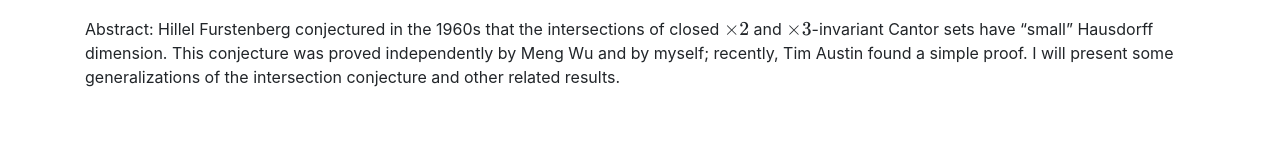
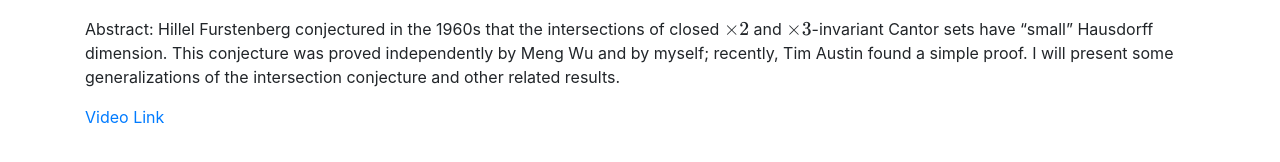
Before and after one commit to lively-cat-lover/DAHD-webinar, a Jekyll site: the page built from _posts/2021-03-10-Pablo.md, in a window 1280 px wide. Shown: the part 189-351 px from the top of the page. Built offline with Jekyll 4.4.1, drawn with Linux system fonts in a browser that asks for light colours; formulas are drawn with MathJax 3.

Commit message:
add link

```diff
--- a/_posts/2021-03-10-Pablo.md
+++ b/_posts/2021-03-10-Pablo.md
@@ -8,3 +8,5 @@ categories: Diophantine approximation
 ---
 
  Abstract: Hillel Furstenberg conjectured in the 1960s that the intersections of closed $\times 2$ and $\times 3$-invariant Cantor sets have "small" Hausdorff dimension. This conjecture was proved independently by Meng Wu and by myself; recently, Tim Austin found a simple proof. I will present some generalizations of the intersection conjecture and other related results.
+
+ [Video Link](https://drive.google.com/file/d/1hAacYvNdN6TirHTURIzlzIQsl4e9H_9w/edit)
```
